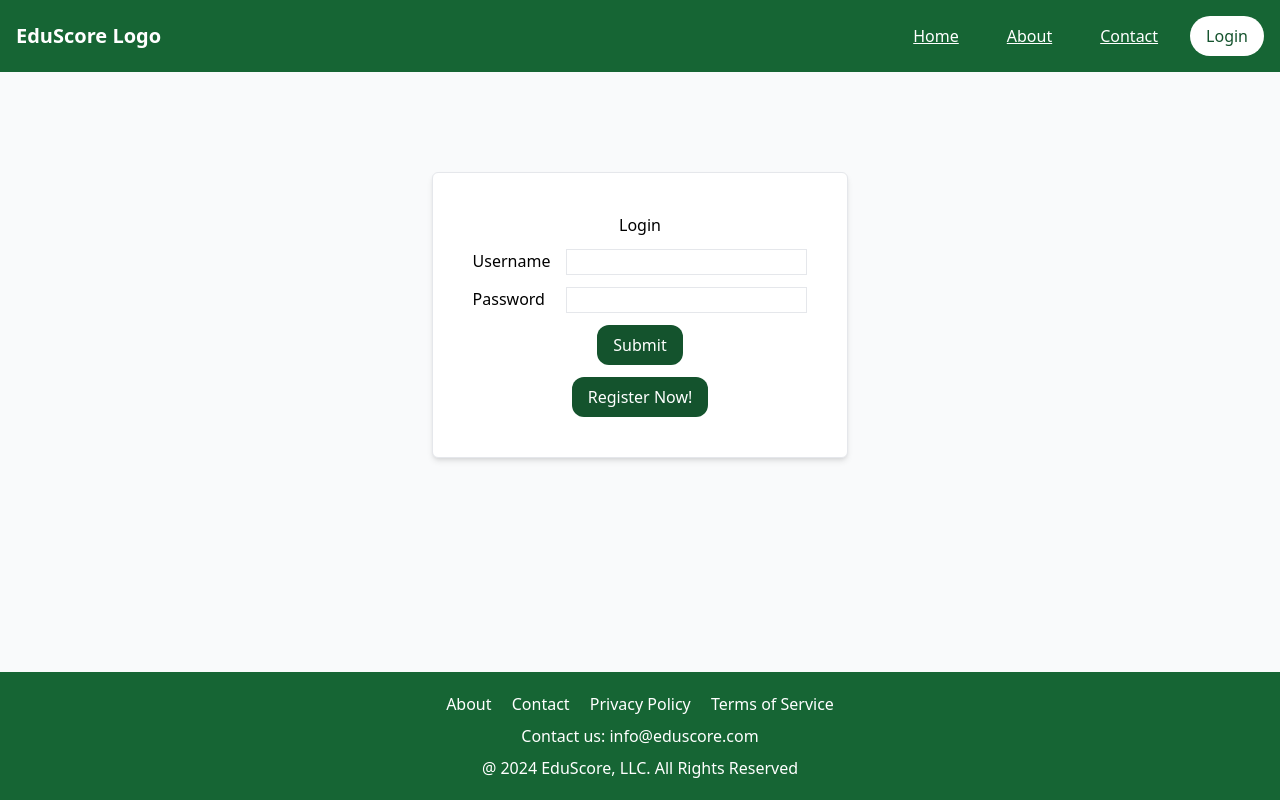
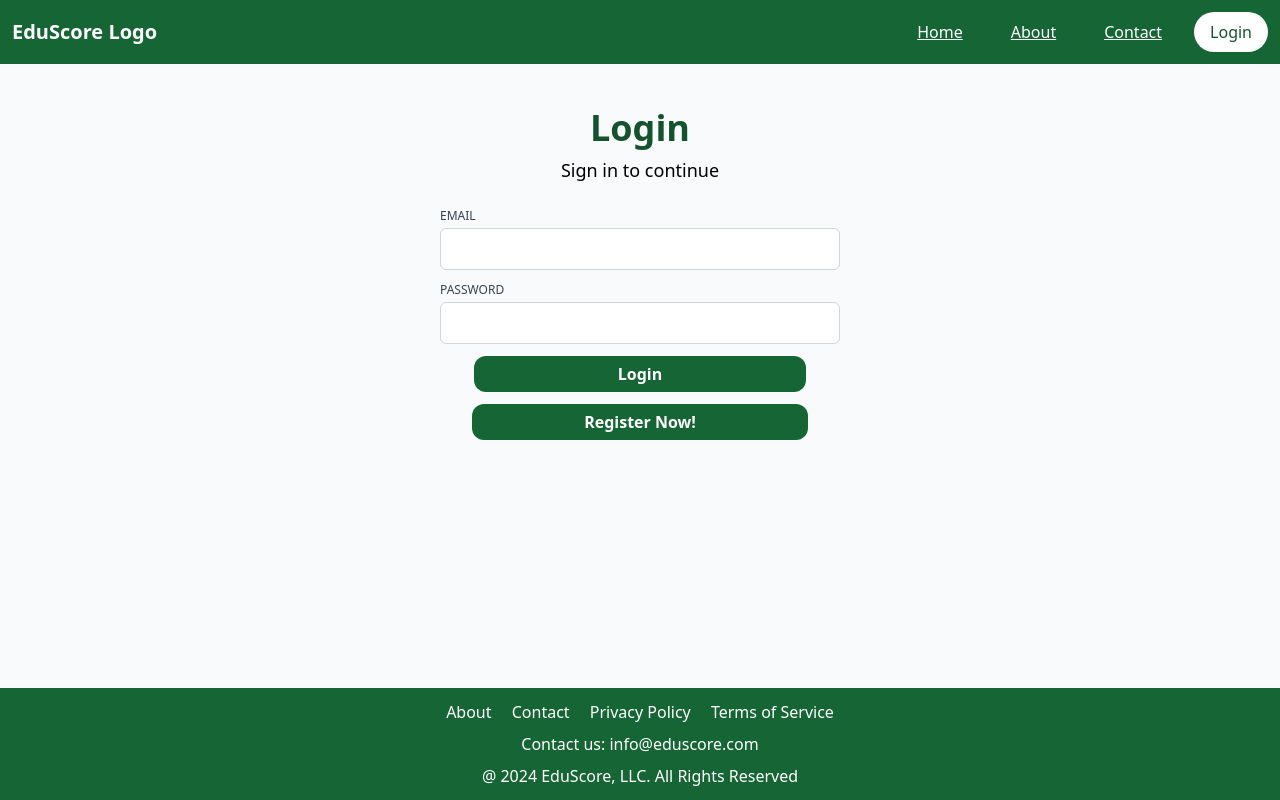
Before and after one commit to riCODEre/EduScore, a Django app: page /login in a window 1280 px wide. Run offline with Django 5.2, Linux system fonts and the light colour scheme; some libraries are stand-ins or nearby versions.

Commit message:
worked on UserLogin.html. not yet done with registerUser.html. will do in another branch

```diff
--- a/templates/UserLogin.html
+++ b/templates/UserLogin.html
@@ -5,40 +5,56 @@
 {% endblock %}
 
 {% block content %}
-	<div class="flex justify-center mt-[100px]">
-        <div class="p-10 bg-white rounded-md border shadow-md">
-            <div class="flex justify-center">
-                <h1 class="mt-">Login</h1>
+	<div class="flex justify-center max-h-screen"> {# will do max-h-screen on majority of the pages #}
+        <div class="p-6 max-w-md w-full">
+            <div class="">
+                <div class="text-center mt-5">
+                    <h1 class="text-4xl font-bold text-green-900 mb-2">Login</h1>
+                    <p class="text-lg mb-6">Sign in to continue</p>
                 </div>
+
+                {# error handlers #}
                 {% if forms.errors %}
-                <div class="bg-red-700 text-white">
+                    <div class="bg-red-700 text-white p-3 rounded-md mb-4"> {# made it bigger #}
                         {{ forms.errors }}
                     </div>
                 {% endif %}
                 {% if exists is not None %}
-                <div class="bg-red-700 text-white">
+                    <div class="bg-red-700 text-white p-3 rounded-md mb-4">
                     {# shows when user already exists - an error #}
                         {{ exists }}
                     </div>
                 {% endif %}
+
                 <div>
                     <form action="{% url 'UserLogin' %}" method="POST" class="space-y-3">
+
+                        {# inputs #}
                         {% csrf_token %}
-                    <div class="flex justify-between">
-                        <label for="username">Username</label>
-                        <input class="border pl-2 ml-4" type="email" name="username" id="username" required>
+                        <div class="">
+                            <label for="username" class="block text-gray-700 text-xs font-medium">EMAIL</label>
+                            <input class="border border-gray-300 p-2 mt-1 w-full rounded-md" type="email" name="username" id="username" required>
                         </div>
-                    <div class="flex justify-between">
-                        <label for="password">Password</label>
-                        <input class="border pl-2 ml-4" type="password" name="password" id="password" required>
+                        <div class="">
+                            <label for="password" class="block text-gray-700 text-xs font-medium">PASSWORD</label>
+                            <input class="border border-gray-300 p-2 mt-1 w-full rounded-md" type="password" name="password" id="password" required>
+                        </div>
+
+                        {# put this back if and only if we gonna have a password page ty! #}
+{#                        <div class="text-center">#}
+{#                            <a href="#" class="text-sm text-green-800">Forgot Password? <span class="underline">Click Here</span></a>#}
+{#                        </div>#}
+
+                        {# buttons #}
+                        <div class="flex justify-center">
+                            <button class="bg-green-800 text-white font-semibold px-36 py-1.5 rounded-xl" type="submit">Login</button>
                         </div>
                         <div class="flex justify-center">
-                        <button class="bg-green-900 text-white px-4 py-2 rounded-xl" type="submit">Submit</button>
-                    </div>
-                    <div class="flex justify-center">
-                        <a class="bg-green-900 text-white px-4 py-2 rounded-xl" href="{% url 'registerUser' %}">Register Now!</a>
+                            <a class="bg-green-800 text-white font-semibold px-28 py-1.5 rounded-xl text-center" href="{% url 'registerUser' %}">Register Now!</a>
+
                         </div>
                     </form>
+                </div>
             </div>
         </div>
 
--- a/templates/temp_2.html
+++ b/templates/temp_2.html
@@ -11,7 +11,7 @@
     <script src="https://cdn.tailwindcss.com"></script>
 </head>
 <body class="bg-gray-50 min-h-screen flex flex-col">
-    <header class="bg-green-800 text-white p-4">
+    <header class="bg-green-800 text-white p-3">
         <div class="container mx-auto flex justify-between items-center">
             <div class="text-xl font-bold">
                 <a href="{% url 'landing' %}">EduScore Logo</a>
@@ -39,7 +39,7 @@
         {% endblock %}
     </main>
 
-    <footer class="bg-green-800 text-white p-5">
+    <footer class="bg-green-800 text-white p-3">
         <div class="container mx-auto text-center">
             <div class="mb-2">
                 <a href="#" class="px-2">About</a>
```
Also changed, not shown: templates/registerUser.html (+9 -6 lines), db.sqlite3. Lines whose indentation alone changed are shown as unchanged.
